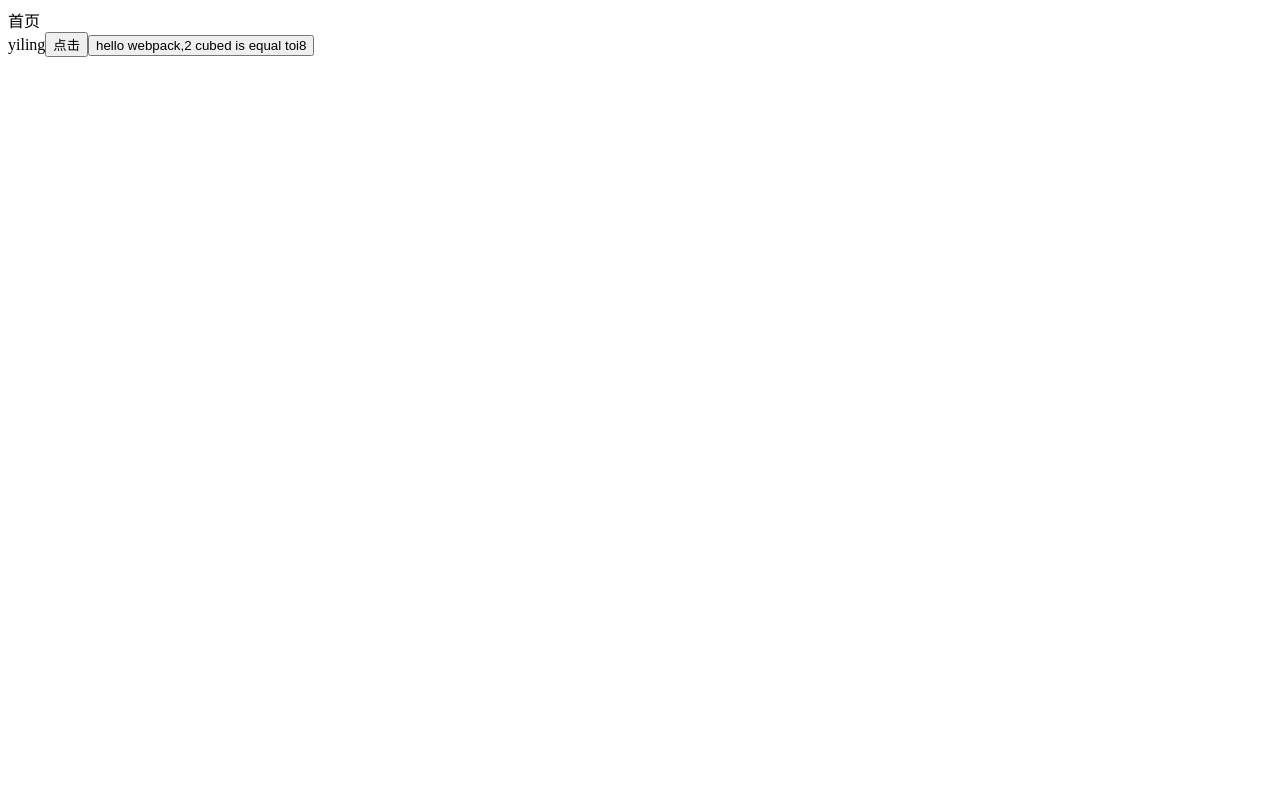
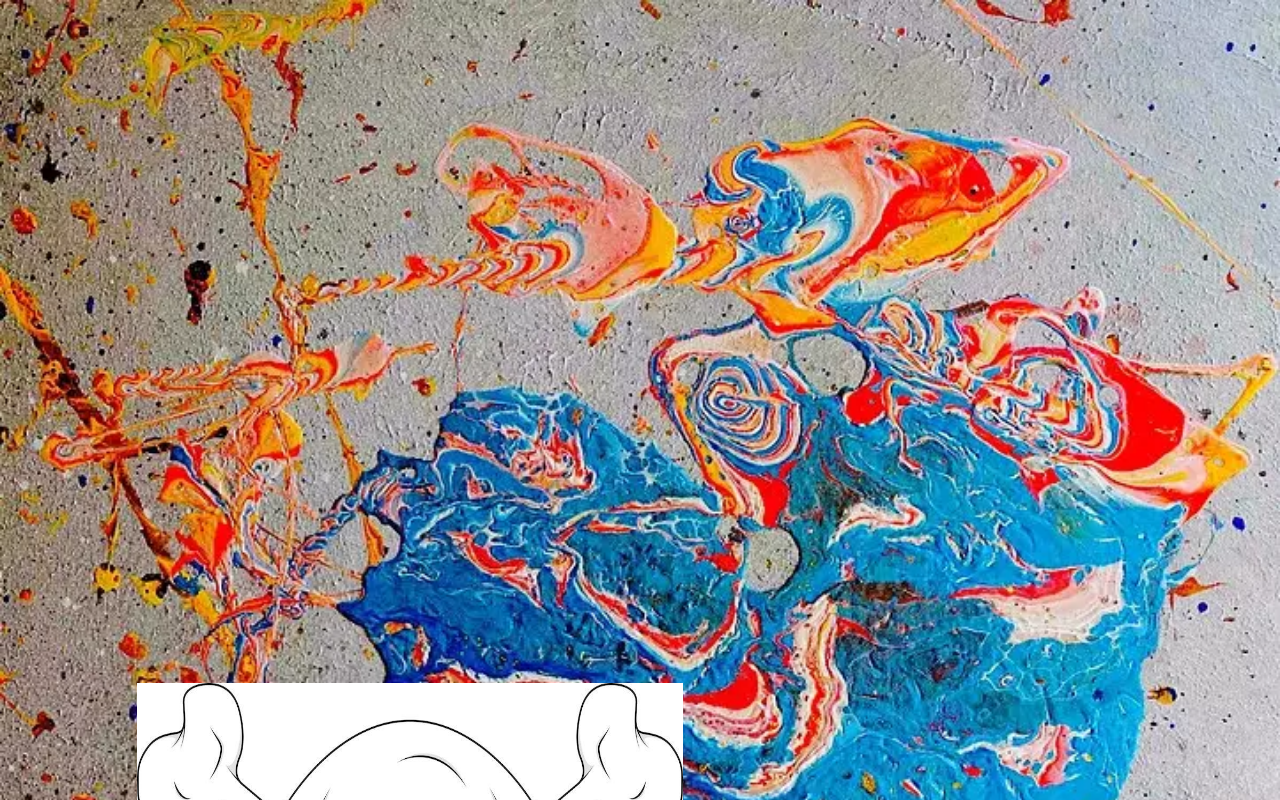
Before and after one commit to crystalcatdika/webpackDemo, a website built with webpack: page src/index.html in a window 1280 px wide. Built offline with nearby package versions, Linux system fonts and the light colour scheme.

Commit message:
H5自适应屏幕图片定位

```diff
--- a/package.json
+++ b/package.json
@@ -30,6 +30,7 @@
     "eslint-loader": "^2.1.1",
     "eslint-plugin-import": "^2.14.0",
     "file-loader": "^2.0.0",
+    "html-loader": "^0.5.5",
     "html-webpack-plugin": "^3.2.0",
     "style-loader": "^0.23.1",
     "webpack": "^4.27.1",
--- a/src/doubleOut/mobile.js
+++ b/src/doubleOut/mobile.js
@@ -1,4 +1,4 @@
-import '../style/style.css';
+import '../style/index.css';
 
 window.onload=function(){
 	if (!document.getElementById('myCanvas')) {
--- a/src/doubleOut/pc.js
+++ b/src/doubleOut/pc.js
@@ -1,11 +1,8 @@
 import { cube } from '../math';
 import pintMe from '../print';
-import data from '../data.json';
+import data from '../assets/data.json';
 
 window.onload=function(){
-
-	const testbabel = () => console.log(1248);
-	testbabel();
 
 	const myJsonData = document.createElement('div');
 	myJsonData.innerHTML= data.name;
--- a/src/index.html
+++ b/src/index.html
@@ -1,10 +1,22 @@
-<!DOCTYPE html>
-<html lang="en">
+<html>
 <head>
-	<meta charset="UTF-8">
+	<meta charset="utf-8">
+	<meta name="viewport" content="width=device-width, initial-scale=1, maximum-scale=1, user-scalable=no">
 	<title></title>
 </head>
+
 <body>
-<div>首页</div>
+<div class="content" >
+	<img
+			class="backImg"
+			src="assets/image/test.jpg"
+			alt=""
+	>
+	<img
+			class="qrcode"
+			src="assets/image/xixi.jpg"
+			alt=""
+	>
+</div>
 </body>
 </html>
--- a/src/index.js
+++ b/src/index.js
@@ -1,38 +1,36 @@
-import { cube } from './math';
-import pintMe from './print';
-import data from './data.json';
+import './style/index.css';
 
-window.onload=function(){
+document.addEventListener(
+	'DOMContentLoaded',
+	() => {
+		document.getElementsByTagName('html')[0].style.fontSize = window.innerWidth / 10 + 'px';
 
-	const testbabel = () => console.log('引入成功');
-	testbabel();
-	const babelList = [1,2,3].map((n) => n+1);
-	console.log(babelList);
+		const dpr = window.devicePixelRatio || 1;
+		const meta = document.getElementsByTagName('meta')[1];
+		const metaWidth = document.documentElement.clientWidth * dpr;
+		meta.setAttribute(
+			'content',
+			'width=' + metaWidth + 'initial-scale=' + 1 / dpr + ', maximum-scale=' + 1 / dpr + ', minimum-scale=' + 1 / dpr + ', user-scalable=no'
+		);
 
-	const myJsonData = document.createElement('div');
-	myJsonData.innerHTML = data.name;
-	myJsonData.id = 'ok';
-	document.body.appendChild(myJsonData);
-	const btn = document.createElement('button');
-	btn.innerHTML = '点击';
-	btn.onclick = pintMe;
-	myJsonData.appendChild(btn);
+		// 根据需要调整定位，自适应不同设备
+		const qrcodeDom = document.getElementsByClassName('qrcode')[0];
+		const qrcodeTop = (200 / 37.5) * dpr;
+		const qrcodeLeft = (40 / 37.5) * dpr;
+		const qrcodeWidth = (160 / 37.5) * dpr;
+		const qrcodeHeight = (160 / 37.5) * dpr;
 
-
-	const mathBtn = document.createElement('button');
-	mathBtn.innerHTML = [
-		'hello webpack',
-		`2 cubed is equal toi${cube(2)}`,
-	];
-
-	myJsonData.appendChild(mathBtn);
-
-	const myImage = document.createElement('div');
-	myImage.id = 'myImage';
-	myJsonData.appendChild(myImage);
-
-	const envImage = document.createElement('div');
-	envImage.id = 'envImage';
-	envImage.innerHTML = `${NEVCONFIG.ENVTEST}`;
-	myJsonData.appendChild(envImage);
-};
+		const qrcodeStyle =
+            'position: absolute; cursor: pointer; top:' +
+            qrcodeTop +
+            'rem; left:' +
+            qrcodeLeft +
+            'rem; width:' +
+            qrcodeWidth +
+            'rem; height:' +
+            qrcodeHeight +
+            'rem;';
+		qrcodeDom.setAttribute('style', qrcodeStyle);
+	},
+	false
+);
--- a/src/print.js
+++ b/src/print.js
@@ -1,3 +1,3 @@
 export default function print() {
-	console.log('only miss the sun only know you love you when let her go  ');
+	// console.log('only miss the sun only know you love you when let her go  ');
 }
--- /dev/null
+++ b/src/style/index.css
@@ -0,0 +1,28 @@
+body, div, p, button{
+    margin: 0;
+    padding: 0;
+}
+html,body{
+    width:100%;
+    height:100%;
+}
+
+/*图片建议比例 375*2 : 667*2 自适应铺满所有屏幕*/
+/*比例不对，width:100%，height: auto, 图片不变形*/
+.content{
+    width:100%;
+    height: 100%;
+    position: relative;
+    overflow-x: hidden;
+    overflow-y: auto;
+}
+.backImg{
+    width:100%;
+}
+/*.qrcode{*/
+/*position:absolute;*/
+/*top: 12.53rem;*/
+/*left: 0.266rem;*/
+/*width: 4.3rem;*/
+/*height: 4.3rem;*/
+/*}*/
--- a/src/style/style.css
+++ /dev/null
@@ -1,38 +0,0 @@
-html,body {
-    margin:0;
-    padding:0;
-    overflow: hidden;
-}
-.content{
-    width:100%;
-    height:100%;
-    position:absolute;
-    top:0;
-    background:url("../image/test.jpg") no-repeat;
-    background-size: cover;
-}
-#ok{
-    position:absolute;
-    top:50%;
-}
-#ticketBox{
-    position:absolute;
-    top:50%;
-    left:50%;
-    width:200px;
-    height:50px;
-    transform: translate(-100px,-25px);
-    background:url("../image/xixi.jpg") no-repeat
-}
-
-#myImage {
-    width:60px;
-    height:60px;
-    background: url("../image/xixi.jpg") no-repeat;
-    background-size: contain;
-}
-
-#envImage {
-    width:60px;
-    height:60px;
-}
```
Also changed, not shown: build/webpack.base.config.js, build/webpack.dev.config.js, build/webpack.index.config.js, build/webpack.prod.config.js, src/assets/data.json (renamed from src/data.json), src/assets/image/test.jpg (renamed from src/image/test.jpg), src/assets/image/xixi.jpg (renamed from src/image/xixi.jpg), 1 other file.
